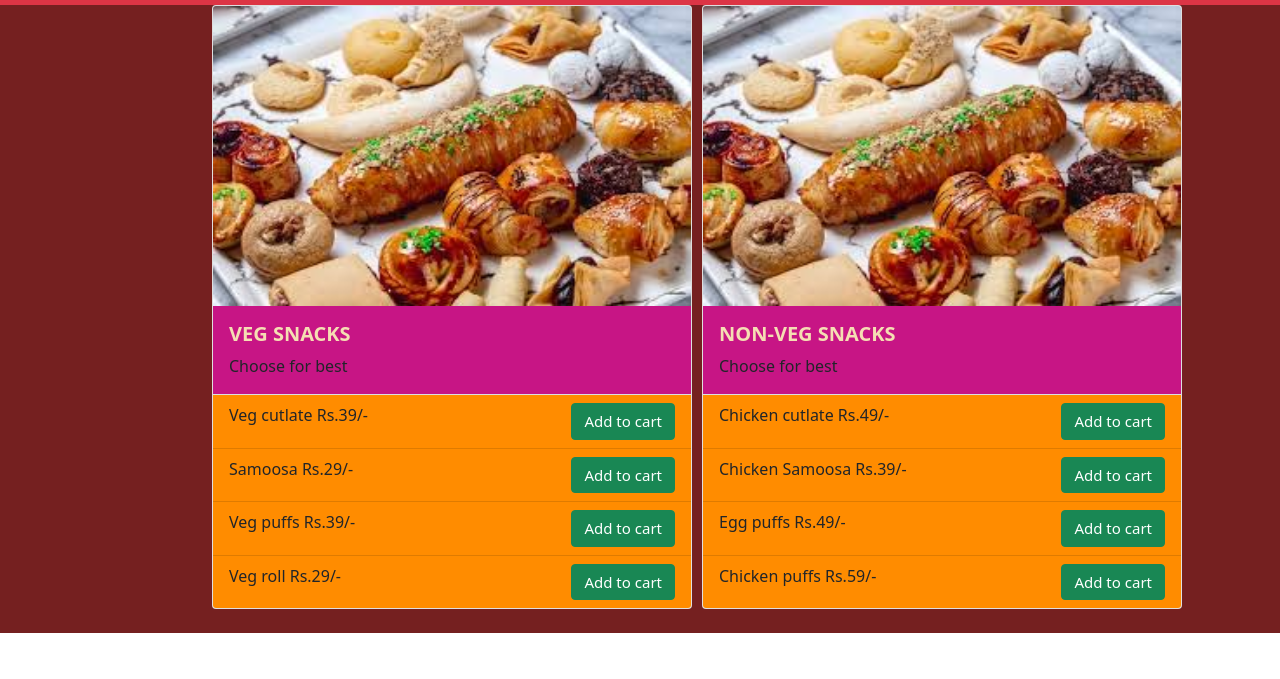
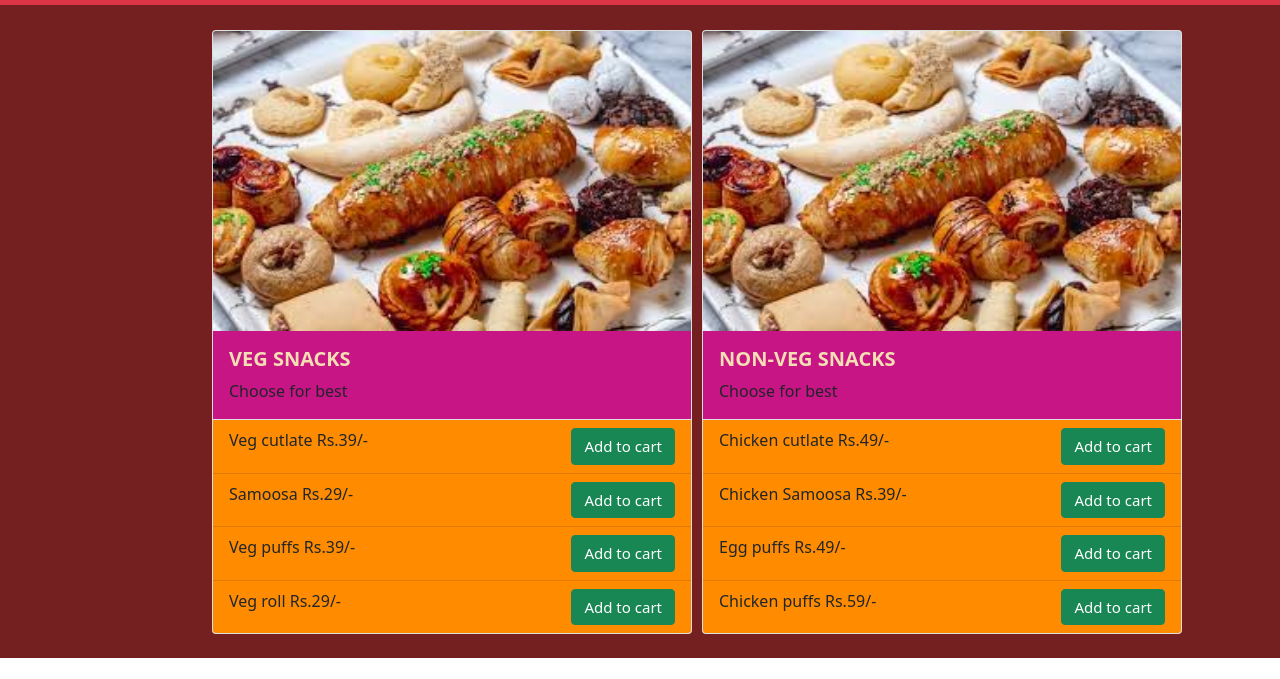
Before and after one commit to pranjithpranju-create/Cafe, a plain HTML site: page snacks.html in a window 1280 px wide. Shown: the part 121-800 px from the top of the page. Drawn offline with nearby package versions, Linux system fonts and the light colour scheme.

Commit message:
snacks.html

```diff
--- a/snacks.html
+++ b/snacks.html
@@ -43,7 +43,7 @@
   <div class="container">
     <div class="row">
       <div class="col-lg-6">
-         <div class="card" style="width: 30rem; margin-left: 200px;">
+         <div class="card" style="width: 30rem; margin-left: 200px; margin-top:25px">
   <img src=".\images\c.s.jpg" class="card-img-top" alt="snacks" height="300">
   <div class="card-body">
         <h5 class="card-title"><b>VEG SNACKS</b></h5>
@@ -60,7 +60,7 @@
 
 
          <div class="col-lg-6">
-           <div class="card" style="width: 30rem; margin-left: 50px;">
+           <div class="card" style="width: 30rem; margin-left: 50px; margin-top:25px">
   <img src=".\images\c.s.jpg" class="card-img-top" alt="snacks" height="300">
   <div class="card-body">
         <h5 class="card-title"><b>NON-VEG SNACKS</b></h5>
```
